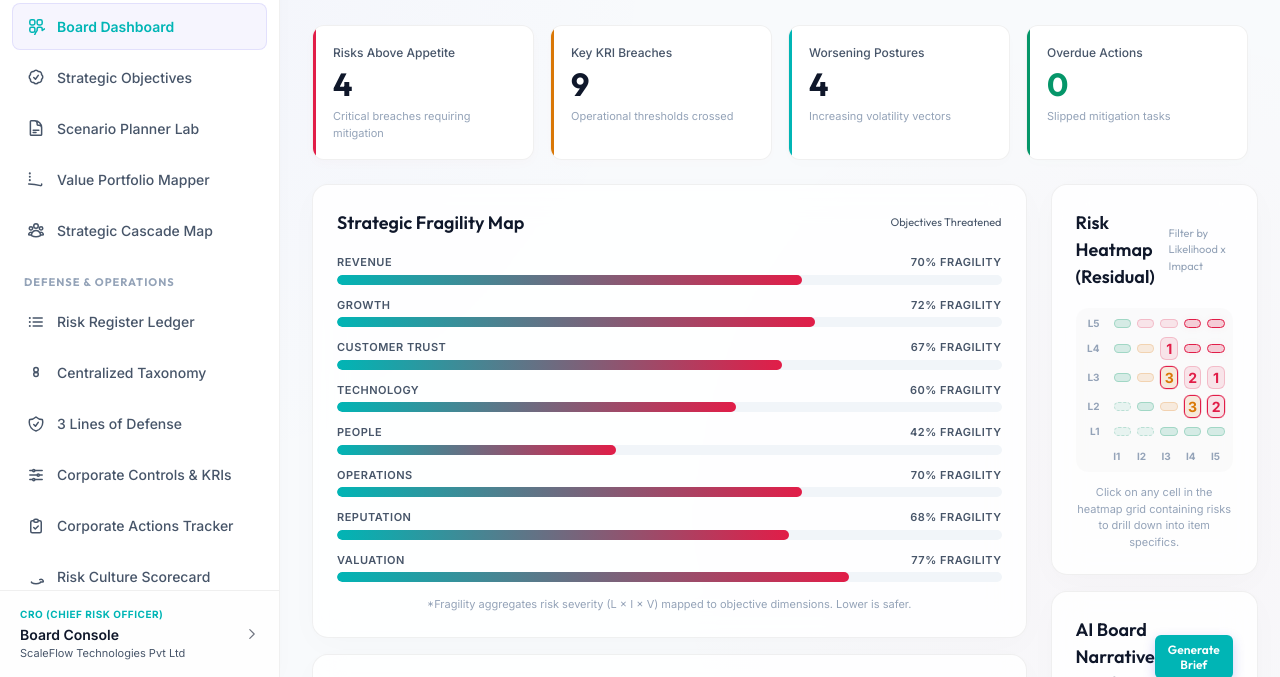
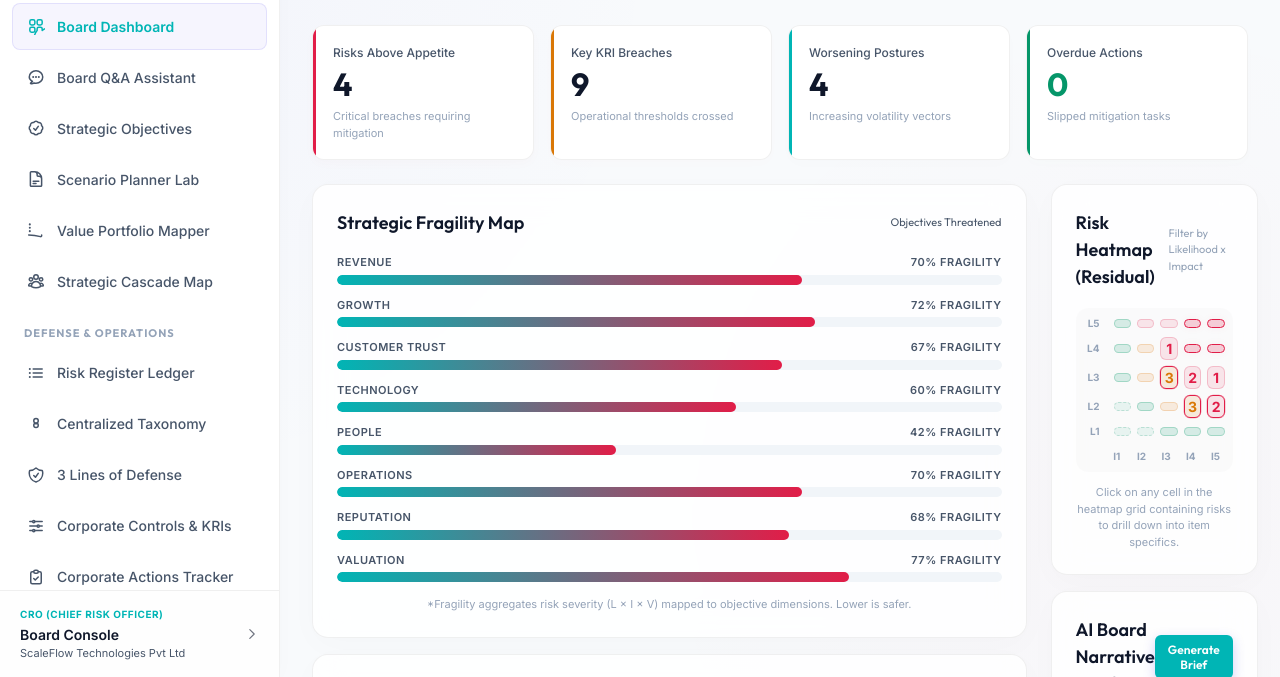
Before and after one commit to sumitnayar/navis, a website with bundled scripts: page index.html in a window 1280 px wide. Shown: the part 123-800 px from the top of the page. Built offline with nearby package versions, Linux system fonts and the light colour scheme; files whose address does not match are found by name.

Commit message:
feat: wire up boardroom Q&A assistant for live Gemini chats

```diff
--- a/app.js
+++ b/app.js
@@ -13,6 +13,7 @@ import { ControlsComponent } from './components/controls.js';
 import { ActionsComponent } from './components/actions.js';
 import { CultureComponent } from './components/culture.js';
 import { SettingsComponent } from './components/settings.js';
+import { BoardQAComponent } from './components/boardQA.js';
 
 class RiskOSApplication {
   constructor() {
@@ -48,6 +49,7 @@ class RiskOSApplication {
     // 3. Register routing components (All V3 modules)
     this.components = {
       'dashboard': DashboardComponent,
+      'boardQA': BoardQAComponent,
       'objectives': ObjectivesComponent,
       'scenario': ScenarioComponent,
       'portfolio': PortfolioComponent,
@@ -98,7 +100,7 @@ class RiskOSApplication {
   renderSidebar() {
     // We statically bind sidebar items in index.html and update active classes.
     const tabs = [
-      'dashboard', 'objectives', 'scenario', 'portfolio', 'network',
+      'dashboard', 'boardQA', 'objectives', 'scenario', 'portfolio', 'network',
       'register', 'taxonomy', 'assurance', 'controls', 'actions',
       'culture', 'settings'
     ];
@@ -151,7 +153,7 @@ class RiskOSApplication {
 
   bindSidebarEvents() {
     const tabs = [
-      'dashboard', 'objectives', 'scenario', 'portfolio', 'network',
+      'dashboard', 'boardQA', 'objectives', 'scenario', 'portfolio', 'network',
       'register', 'taxonomy', 'assurance', 'controls', 'actions',
       'culture', 'settings'
     ];
--- a/index.html
+++ b/index.html
@@ -39,6 +39,14 @@
             <path stroke-linecap="round" stroke-linejoin="round" d="M3.75 6A2.25 2.25 0 016 3.75h2.25A2.25 2.25 0 0110.5 6v2.25a2.25 2.25 0 01-2.25 2.25H6a2.25 2.25 0 01-2.25-2.25V6zM3.75 15.75A2.25 2.25 0 016 13.5h2.25a2.25 2.25 0 012.25 2.25V18a2.25 2.25 0 01-2.25 2.25H6A2.25 2.25 0 013.75 18v-2.25zM13.5 6a2.25 2.25 0 012.25-2.25H18A2.25 2.25 0 0120.25 6v2.25A2.25 2.25 0 0118 10.5h-2.25a2.25 2.25 0 01-2.25-2.25V6zM13.5 15.75a2.25 2.25 0 012.25-2.25H18a2.25 2.25 0 012.25 2.25V18a2.25 2.25 0 0118 20.25h-2.25A2.25 2.25 0 0113.5 18v-2.25z" />
           </svg>
           Board Dashboard
+        </div>
+
+        <!-- Board Q&A Assistant -->
+        <div class="nav-link" id="nav-boardQA">
+          <svg xmlns="http://www.w3.org/2000/svg" fill="none" viewBox="0 0 24 24" stroke-width="2" stroke="currentColor">
+            <path stroke-linecap="round" stroke-linejoin="round" d="M8.625 12a.375.375 0 11-.75 0 .375.375 0 01.75 0zm0 0H8.25m4.125 0a.375.375 0 11-.75 0 .375.375 0 01.75 0zm0 0H12m4.125 0a.375.375 0 11-.75 0 .375.375 0 01.75 0zm0 0h-.375M21 12c0 4.556-4.03 8.25-9 8.25a9.764 9.764 0 01-2.555-.337A5.972 5.972 0 015.41 20.97a.596.596 0 01-.68-.783.597.597 0 01.15-.224l2.425-2.072C4.005 16.143 3 14.18 3 12c0-4.556 4.03-8.25 9-8.25s9 3.694 9 8.25z" />
+          </svg>
+          Board Q&A Assistant
         </div>
 
         <!-- Strategic Objectives -->
```
